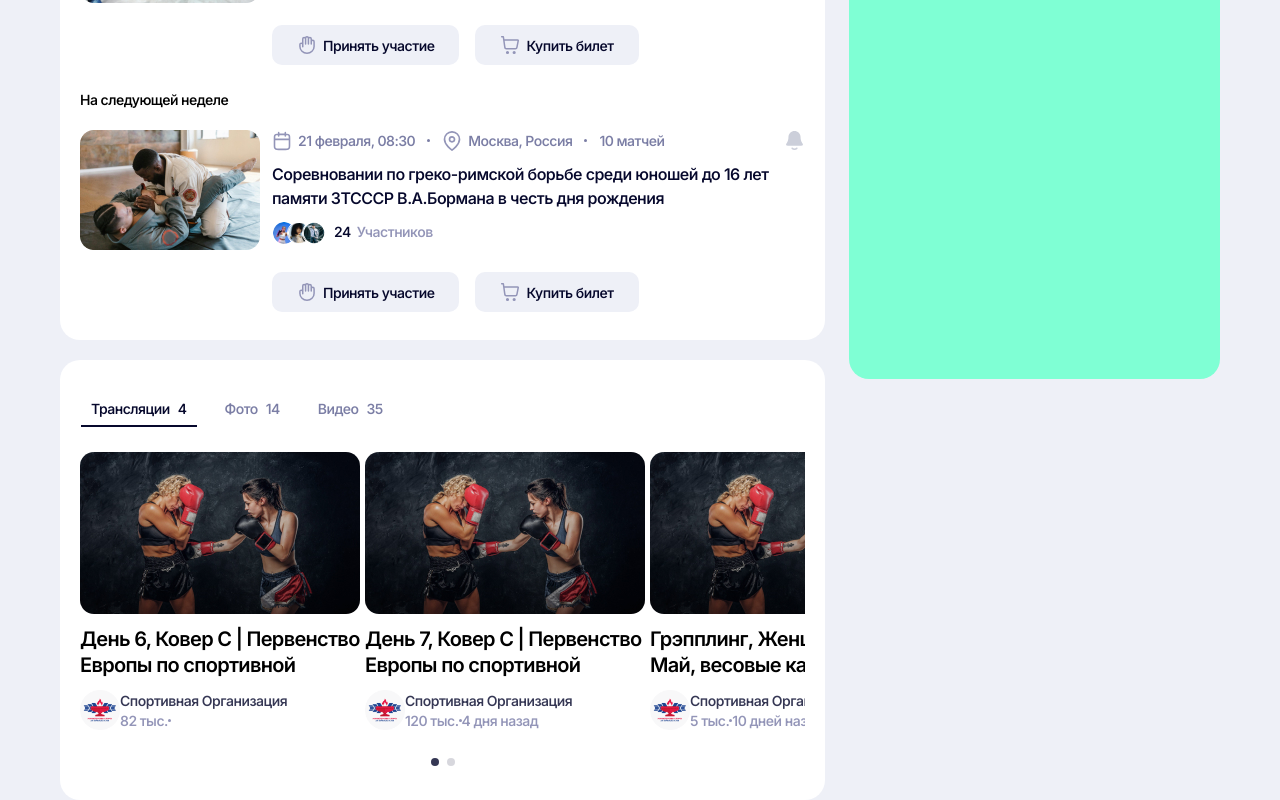
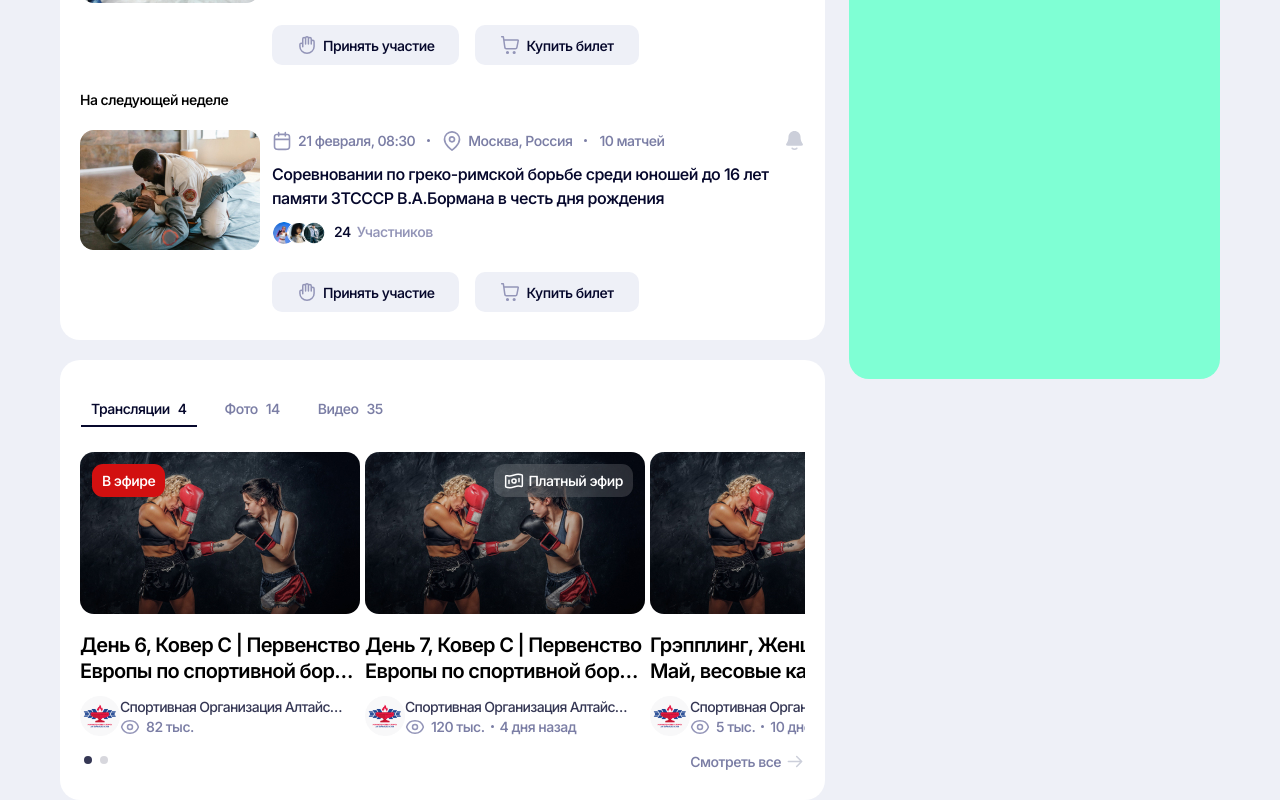
Before and after one commit to harry177/geex-landing, a React (Vite) app: page / in a window 1280 px wide. Shown: the part 1001-1801 px from the top of the page. Built offline with nearby package versions, Linux system fonts and the light colour scheme.

Commit message:
fet: update stream section

```diff
--- a/src/components/Carousel/Carousel.tsx
+++ b/src/components/Carousel/Carousel.tsx
@@ -4,6 +4,7 @@ import "swiper/swiper-bundle.css";
 import "./carousel.scss";
 import { CarouselDataTypes } from "../StreamSection/data";
 import { CarouselItem } from "../CarouselItem/CarouselItem";
+import { ForwardBox } from "../ui/ForwardBox/ForwardBox";
 
 export const Carousel = ({ data }: { data: CarouselDataTypes[] }) => {
   return (
@@ -27,6 +28,7 @@ export const Carousel = ({ data }: { data: CarouselDataTypes[] }) => {
           </SwiperSlide>
         ))}
       </Swiper>
+      <ForwardBox name="Смотреть все" url="/" className="carousel__forward-box"/>
     </div>
   );
 };
--- a/src/components/Carousel/carousel.scss
+++ b/src/components/Carousel/carousel.scss
@@ -1,4 +1,5 @@
 .carousel {
+  position: relative;
   width: 100%;
 }
 
@@ -7,7 +8,9 @@
 }
 
 .swiper-pagination {
-  bottom: 0px !important;
+  display: flex;
+  justify-content: flex-start;
+  bottom: 0px;
 }
 
 .swiper-pagination-bullet {
@@ -19,3 +22,10 @@
   background-color: #ffffff;
   border-radius: 16px;
 }
+
+.carousel__forward-box {
+  position: absolute;
+  right: 0px;
+  bottom: 0.5px;
+  z-index: 50;
+}
--- a/src/components/CarouselItem/CarouselItem.tsx
+++ b/src/components/CarouselItem/CarouselItem.tsx
@@ -11,18 +11,38 @@ export const CarouselItem = ({
 }: CarouselDataTypes) => {
   return (
     <Flex column className="carousel-item gap-14">
-      <img src={image} className="carousel-item__image"></img>
+      <div>
+        <img src={image} className="carousel-item__image"></img>
+        {banner && (
+          <Flex justify="center" align="center"
+            className={`carousel-item__image-banner gap-4 ${
+              banner === "current"
+                ? "image-banner__current"
+                : "image-banner__paid"
+            }`}
+          >
+            {banner === "paid" && <img src="banknote.svg"></img>}
+            {banner === "current" ? "В эфире" : "Платный эфир"}
+          </Flex>
+        )}
+      </div>
       <div className="carousel-item__title-box">
         <h4>{title}</h4>
       </div>
       <Flex>
         <img src={company.image} className="carousel-item__company-image"></img>
         <Flex column>
-          <div className="carousel-item__company-name">
-            <p>{company.name}</p>
-          </div>
+          <div className="carousel-item__company-name">{company.name}</div>
           <DotInfoLine
-            data={[{ content: company.watchers }, { content: company.date }]}
+            data={[
+              {
+                content: company.watchers,
+                icon: "eye-icon.svg",
+                color: "dark",
+              },
+              { content: company.date, color: "dark" },
+            ]}
+            gap={6}
           />
         </Flex>
       </Flex>
--- a/src/components/CarouselItem/carousel-item.scss
+++ b/src/components/CarouselItem/carousel-item.scss
@@ -4,22 +4,52 @@
   cursor: pointer;
 }
 
+.carousel-item__image-box {
+  position: relative;
+}
+
 .carousel-item__image {
   border-radius: 14px;
 }
 
+.carousel-item__image-banner {
+  position: absolute;
+  top: 12px;
+  padding: 6px 10px;
+  border-radius: 11px;
+  color: #ffffff;
+  font-weight: 548;
+  font-size: 14px;
+  letter-spacing: -0.5px;
+}
+
+.image-banner__current {
+  left: 12px;
+  background-color: #d21010;
+}
+
+.image-banner__paid {
+  right: 12px;
+  background-color: rgba(255, 255, 255, 0.15);
+  backdrop-filter: blur(20px);
+}
+
 .carousel-item__title-box {
   height: 52px;
-  overflow-y: hidden;
 
   h4 {
     margin: 0;
-    height: fit-content;
     font-weight: 600;
     font-size: 20px;
     letter-spacing: -0.7px;
     line-height: 26px;
     text-align: left;
+    display: -webkit-box;
+    -webkit-line-clamp: 2;
+    -webkit-box-orient: vertical;
+    overflow: hidden;
+    text-overflow: ellipsis;
+    word-break: break-all;
   }
 }
 
@@ -29,11 +59,14 @@
 }
 
 .carousel-item__company-name {
+  width: 228px;
   height: 20px;
   font-weight: 500;
   font-size: 14px;
-  letter-spacing: -0.5px;
+  letter-spacing: -0.7px;
   text-align: left;
   color: #353754;
-  overflow-x: hidden;
+  white-space: nowrap;
+  text-overflow: ellipsis;
+  overflow: hidden;
 }
--- a/src/components/ui/DotInfoLine/DotInfoLine.tsx
+++ b/src/components/ui/DotInfoLine/DotInfoLine.tsx
@@ -26,7 +26,7 @@ export const DotInfoLine = ({ data, gap }: DotInfoLineProps) => {
           {item.amount}
           {item.content}
         </div>,
-        index < data.length - 1 && (
+        index < data.length - 1 && data[index + 1].content && (
           <div
             key={`divider-${index}`}
             className={`grey-dot ${
--- a/src/components/ui/ForwardBox/ForwardBox.tsx
+++ b/src/components/ui/ForwardBox/ForwardBox.tsx
@@ -2,14 +2,15 @@ import { Link } from "react-router-dom";
 import "./forward-box.scss";
 
 interface ForwardBoxProps {
-    name: string;
-    url: string;
+  name: string;
+  url: string;
+  className?: string;
 }
 
-export const ForwardBox = ({name, url}: ForwardBoxProps) => {
+export const ForwardBox = ({ name, url, className }: ForwardBoxProps) => {
   return (
     <Link to={url}>
-      <div className="forward-box">
+      <div className={`forward-box ${className}`}>
         <p>{name}</p>
         <img src="arrow-right.svg"></img>
       </div>
--- a/src/index.scss
+++ b/src/index.scss
@@ -66,6 +66,10 @@ ul {
   list-style-type: none;
 }
 
+.gap-4 {
+  gap: 4px;
+}
+
 .gap-6 {
   gap: 6px;
 }
```
Also changed, not shown: public/banknote.svg (added), public/eye-icon.svg (added).
